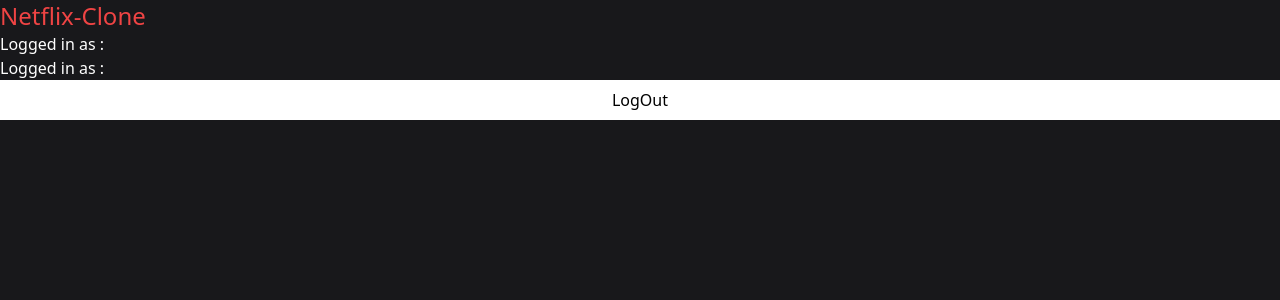
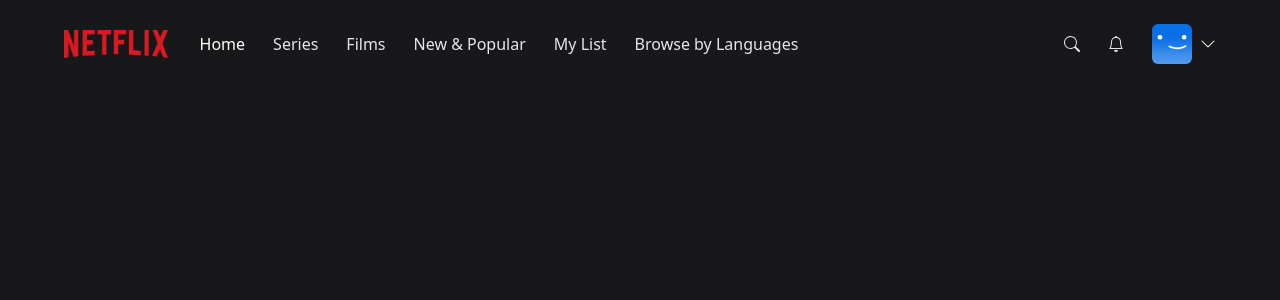
Before and after one commit to seungchaelee/netflix-clone, a Next.js app: page / in a window 1280 px wide. Shown: the top 300 px of the page. Built offline with nearby package versions, Linux system fonts and the light colour scheme; no server answers; the database is empty; sample sign-in values are in the browser's storage.

Commit message:
Navbar Component

```diff
--- /dev/null
+++ b/components/AccountMenu.tsx
@@ -0,0 +1,32 @@
+import React from "react";
+import { signOut } from "next-auth/react";
+import useCurrentUser from '@/hooks/useCurrentUser';
+
+interface AccountMenuProps {
+  visible?: boolean;
+}
+
+const AccountMenu: React.FC<AccountMenuProps> = ({ visible }) => {
+  const { data: currentUser } = useCurrentUser();
+
+  if (!visible) {
+    return null;
+  }
+
+  return (
+    <div className="bg-black w-56 absolute top-14 right-0 py-5 flex-col border-2 border-gray-800 flex">
+      <div className="flex flex-col gap-3">
+        <div className="px-3 group/item flex flex-row gap-3 items-center w-full">
+          <img className="w-8 rounded-md" src="/images/default-blue.png" alt="" />
+          <p className="text-white text-sm group-hover/item:underline">{currentUser?.name}</p>
+        </div>
+      </div>
+      <hr className="bg-gray-600 border-0 h-px my-4" />
+      <div onClick={() => signOut()} className="px-3 text-center text-white text-sm hover:underline">
+        Sign out of Netflix
+      </div>
+    </div>
+  );
+};
+
+export default AccountMenu;
--- /dev/null
+++ b/components/MobileMenu.tsx
@@ -0,0 +1,34 @@
+import React from "react";
+
+interface MobileMenuProps {
+  visible?: boolean;
+}
+
+const MobileMenu: React.FC<MobileMenuProps> = ({ visible }) => {
+  if (!visible) {
+    return null;
+  }
+
+  return (
+    <div className="bg-black w-56 absolute top-8 left-0 py-5 flex-col border-2 border-gray-800 flex">
+      <div className="flex flex-col gap-4">
+        <div className="px-3 text-center text-white hover:underline">Home</div>
+        <div className="px-3 text-center text-white hover:underline">
+          Series
+        </div>
+        <div className="px-3 text-center text-white hover:underline">Films</div>
+        <div className="px-3 text-center text-white hover:underline">
+          New & Popular
+        </div>
+        <div className="px-3 text-center text-white hover:underline">
+          My List
+        </div>
+        <div className="px-3 text-center text-white hover:underline">
+          Browse by Languages
+        </div>
+      </div>
+    </div>
+  );
+};
+
+export default MobileMenu;
--- /dev/null
+++ b/components/NarbarItem.tsx
@@ -0,0 +1,16 @@
+import React from 'react';
+
+interface NavbarItemProps {
+  label: string;
+  active?: boolean;
+}
+
+const NavbarItem: React.FC<NavbarItemProps> = ({ label, active }) => {
+  return (
+    <div className={active ? 'text-white cursor-default' : 'text-gray-200 hover:text-gray-300 cursor-pointer transition'}>
+      {label}
+    </div>
+  )
+}
+
+export default NavbarItem;
--- /dev/null
+++ b/components/Navbar.tsx
@@ -0,0 +1,81 @@
+import React, { useCallback, useEffect, useState } from "react";
+import { BsChevronDown, BsSearch, BsBell } from "react-icons/bs";
+
+import NavbarItem from "./NarbarItem";
+import MobileMenu from "./MobileMenu";
+import AccountMenu from "./AccountMenu";
+
+const TOP_OFFSET = 66;
+
+const Navbar = () => {
+  const [showMobileMenu, setShowMobileMenu] = useState(false);
+  const [showAccountMenu, setShowAccountMenu] = useState(false);
+  const [showBackground, setShowBackground] = useState(false);
+
+  useEffect(() => {
+    const handleScroll = () => {
+      if (window.scrollY >= TOP_OFFSET) {
+        setShowBackground(true)
+      } else {
+        setShowBackground(false)
+      }
+    }
+
+    window.addEventListener('scroll', handleScroll);
+
+    return () => {
+      window.removeEventListener('scroll', handleScroll);
+    }
+  }, []);
+
+  const toggleMobileMenu = useCallback(() => {
+    setShowMobileMenu((current) => !current);
+  }, []);
+
+  const toggleAccountMenu = useCallback(() => {
+    setShowAccountMenu((current) => !current);
+  }, []);
+
+  return (
+    <nav className="w-full fixed z-40">
+      <div className={`px-4 md:px-16 py-6 flex flex-row items-center transition duration-500 ${showBackground ? 'bg-zinc-900 bg-opacity-90' : ''}`}>
+        <img src="/images/logo.png" className="h-4 lg:h-7" alt="Logo" />
+        <div className="flex-row ml-8 gap-7 hidden lg:flex">
+          <NavbarItem label="Home" active />
+          <NavbarItem label="Series" />
+          <NavbarItem label="Films" />
+          <NavbarItem label="New & Popular" />
+          <NavbarItem label="My List" />
+          <NavbarItem label="Browse by Languages" />
+        </div>
+        <div
+          onClick={toggleMobileMenu}
+          className="lg:hidden flex flex-row items-center gap-2 ml-8 cursor-pointer relative"
+        >
+          <p className="text-white text-sm">Browse</p>
+          <BsChevronDown className={`w-4 text-white fill-white transition ${showMobileMenu ? 'rotate-180' : 'rotate-0'}`} />
+          <MobileMenu visible={showMobileMenu} />
+        </div>
+        <div className="flex flex-row ml-auto gap-7 items-center">
+          <div className="text-gray-200 hover:text-gray-300 cursor-pointer transition">
+            <BsSearch />
+          </div>
+          <div className="text-gray-200 hover:text-gray-300 cursor-pointer transition">
+            <BsBell />
+          </div>
+
+          <div onClick={toggleAccountMenu} className="flex flex-row items-center gap-2 cursor-pointer relative">
+            <div className="w-6 h-6 lg:w-10 lg:h-10 rounded-md overflow-hidden">
+              <img src="/images/default-blue.png" alt="" />
+            </div>
+            <BsChevronDown className={`w-4 text-white fill-white transition ${showAccountMenu ? 'rotate-180' : 'rotate-0'}`} />
+            <AccountMenu visible={showAccountMenu} />
+          </div>
+
+        </div>
+      </div>
+    </nav>
+  );
+};
+
+export default Navbar;
--- a/pages/index.tsx
+++ b/pages/index.tsx
@@ -1,6 +1,7 @@
 import React from "react";
 import { NextPageContext } from "next";
 import { getSession, signOut } from "next-auth/react";
+import Navbar from "@/components/Navbar";
 import useCurrentUser from "@/hooks/useCurrentUser";
 
 export async function getServerSideProps(context: NextPageContext) {
@@ -21,15 +22,9 @@ export async function getServerSideProps(context: NextPageContext) {
 }
 
 export default function Home() {
-  const { data: user } = useCurrentUser();
-
-
   return (
     <>
-      <h1 className="text-2xl text-red-500">Netflix-Clone</h1>
-      <p className="text-white">Logged in as : {user?.name}</p>
-      <p className="text-white">Logged in as : {user?.email}</p>
-      <button className="h-10 w-full bg-white" onClick={() => signOut()}>LogOut</button>
+      <Navbar />
     </>
   );
 }
```
